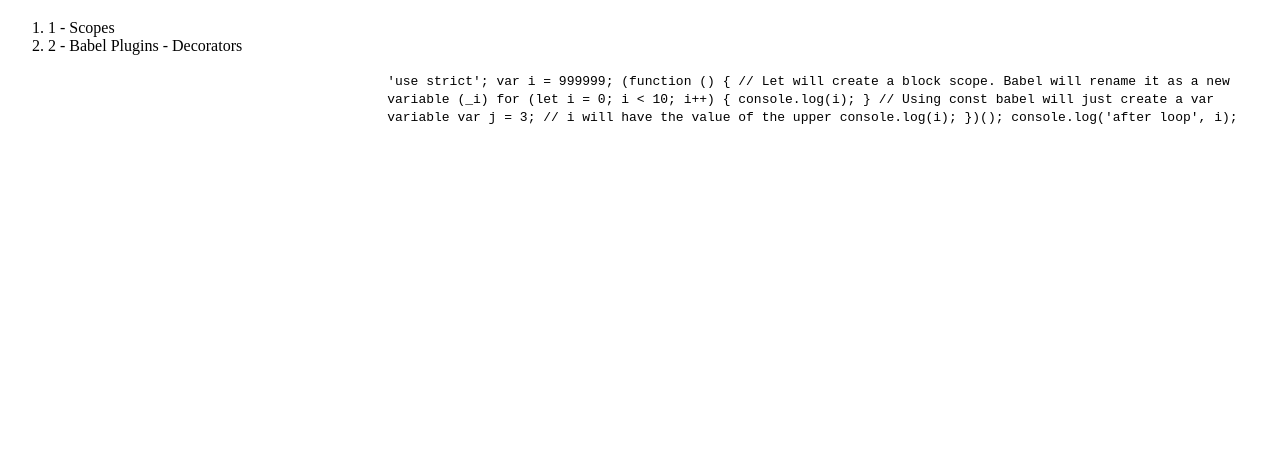
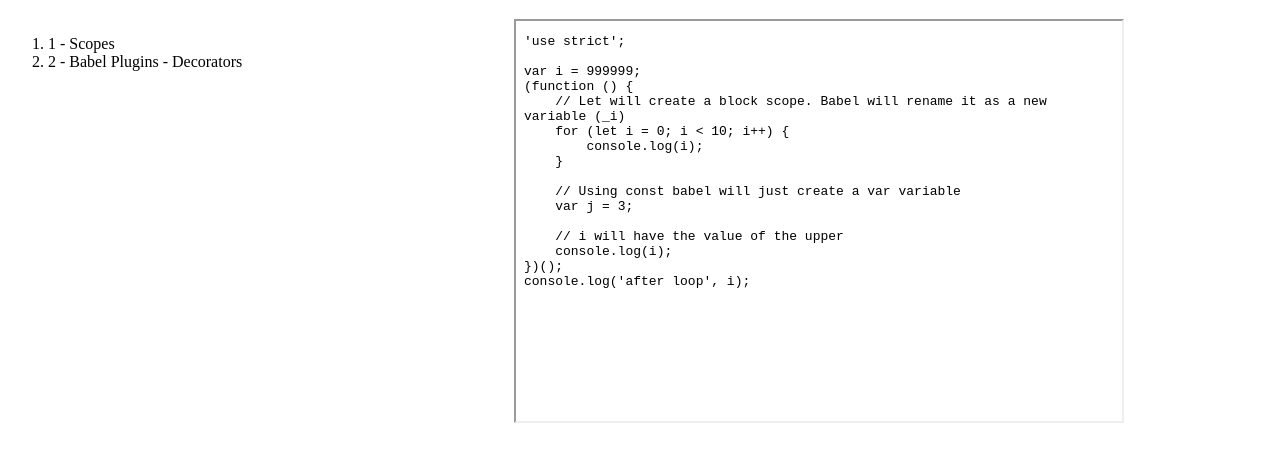
Before and after one commit to acarrau/sandbox-babel, a website: page index.html in a window 1280 px wide. Both pictures are taken after a click on the link "1 - Scopes". Shown: the part 61-522 px from the top of the page. Drawn offline with Linux system fonts and the light colour scheme.

Commit message:
Add iframe to show module source

```diff
--- a/index.html
+++ b/index.html
@@ -2,21 +2,19 @@
 <html>
 <head>
     <title>Babel Sandbox</title>
-    <script src="scripts/jquery-3.2.1.min.js"></script>
+    <script id="script2" rel="scriptRel" src="scripts/jquery-3.2.1.min.js"></script>
     <script src="scripts/moduleHandler.js"></script>
 </head>
 <body>
     <h1>Welcome to the Babel sandbox</h1>
-    <div style="width:30%">
+    <div style="width:40%; float: left;">
         <ol>
             <li><a onclick="runModule(1)">1 - Scopes</a></li>
             <li><a onclick="runModule(2)">2 - Babel Plugins - Decorators</a></li>
         </ol>
     </div>
-    <div style="width:70%; float: right">
-        <code id="code">
-
-        </code>
+    <div style="width:60%; float: right">
+        <iframe id="script-source" src="" style="width:80%; height: 400px"></iframe>
     </div>
 </body>
 </html>
--- a/scripts/moduleHandler.js
+++ b/scripts/moduleHandler.js
@@ -5,5 +5,5 @@ var moduleIdToScriptMap = {
 
 function runModule(moduleId) {
     var modulePath = "modules/" + moduleIdToScriptMap[moduleId]
-    $("#code").load(modulePath);
+    $("#script-source").attr("src", modulePath);
 }
```
Also changed, not shown: modules/2-decorators.js (added), 1 other file.
